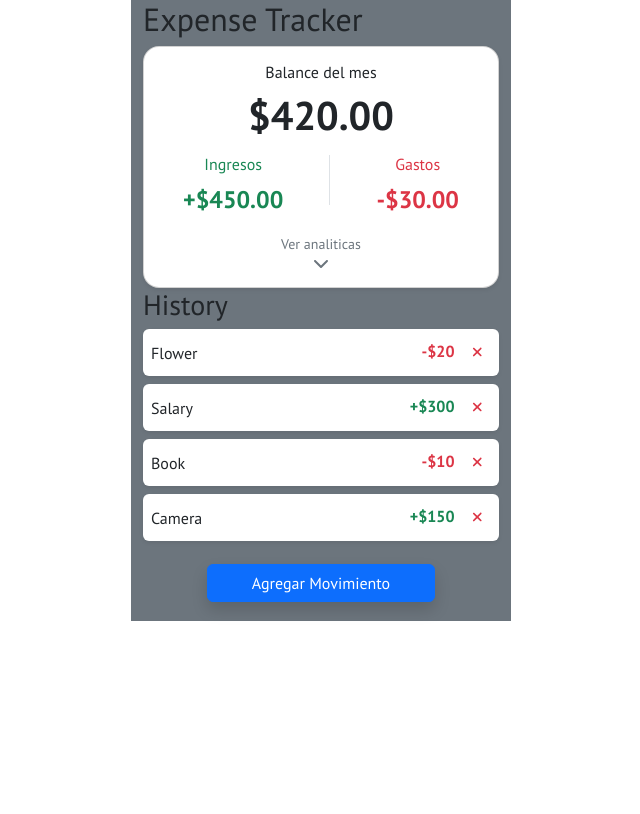
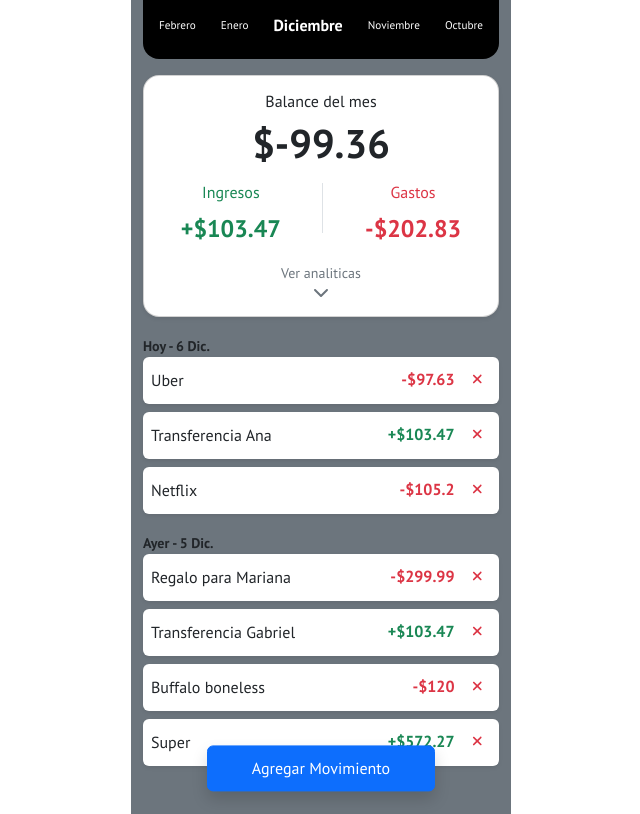
Before and after one commit to ArmandLord/disrupcion-challenge, a React (Vite) app: page / in a window 1280 px wide. Shown: the whole page, without its empty margins (319-959 px from the left). Built offline with nearby package versions, Linux system fonts and the light colour scheme.

Commit message:
imp: add header

```diff
--- a/src/App.tsx
+++ b/src/App.tsx
@@ -15,7 +15,7 @@ const App = () => {
     <GlobalProvider>
       <ContainerApp>
         <Header />
-        <div className="card p-3 shadow-sm rounded-4">
+        <div className="card p-3 shadow-sm rounded-4 mb-3">
           <Balance />
           <IncomeExpenses />
         </div>
--- a/src/components/AddTransaction.tsx
+++ b/src/components/AddTransaction.tsx
@@ -1,5 +1,4 @@
 import { useAddTransaction } from "../hooks/useAddTransaction";
-import { useState } from "react";
 
 export const AddTransaction = () => {
   const {
@@ -18,6 +17,7 @@ export const AddTransaction = () => {
         className="btn btn-primary shadow"
         style={{
           width: "60%",
+          padding: ".6rem",
           position: "absolute",
           bottom: "0",
           left: "50%",
--- a/src/components/Header.tsx
+++ b/src/components/Header.tsx
@@ -1,7 +1,34 @@
 export const Header = () => {
+  const months = [
+    "Febrero",
+    "Enero",
+    "Diciembre",
+    "Noviembre",
+    "Octubre",
+    "Septiembre",
+    "Agosto",
+    "Julio",
+    "Junio",
+    "Mayo",
+    "Abril",
+    "Marzo",
+  ];
   return (
-    <>
-      <h2>Expense Tracker</h2>
-    </>
+    <header className="d-flex justify-content-between align-items-center p-3 mb-3 bg-black rounded-bottom-4">
+      {months.slice(0, 5).map((month, index) => {
+        return (
+          <h5
+            key={index}
+            style={{
+              color: "white",
+              fontSize: month === "Diciembre" ? "1rem" : ".7rem",
+              fontWeight: month === "Diciembre" ? "bold" : "normal",
+            }}
+          >
+            {month}
+          </h5>
+        );
+      })}
+    </header>
   );
 };
--- a/src/components/TransactionList.tsx
+++ b/src/components/TransactionList.tsx
@@ -1,23 +1,43 @@
 import { useContext } from "react";
 import { GlobalContext } from "../context/GlobalState";
 import { Transaction } from "./Transaction";
+import { TypeInitialState } from "../interfaces/TransactionInterfaces";
 
 export const TransactionList = () => {
   const { transactions } = useContext(GlobalContext);
 
+  const oldTransactions: TypeInitialState = {
+    transactions: [
+      { id: 1, text: "Regalo para Mariana", amount: -299.99 },
+      { id: 2, text: "Transferencia Gabriel", amount: 103.47 },
+      { id: 3, text: "Buffalo boneless", amount: -120.0 },
+      { id: 4, text: "Super", amount: 572.27 },
+    ],
+  };
+
   if (transactions.length === 0) {
-    return <p>No transactions</p>;
+    return (
+      <div className="card p-3 shadow-sm rounded-4 mb-5 text-center">
+        <p>Sin transacciones recientes</p>
+      </div>
+    );
   }
 
   return (
     <div
       style={{
-        marginBottom: "5rem",
+        marginBottom: "3rem",
       }}
     >
-      <h3>History</h3>
+      <small className="fw-bold">Hoy - 6 Dic.</small>
       <ul className="list-unstyled">
         {transactions.map((transaction) => (
+          <Transaction key={transaction.id} transaction={transaction} />
+        ))}
+      </ul>
+      <small className="fw-bold">Ayer - 5 Dic.</small>
+      <ul className="list-unstyled">
+        {oldTransactions.transactions.map((transaction) => (
           <Transaction key={transaction.id} transaction={transaction} />
         ))}
       </ul>
--- a/src/context/GlobalState.tsx
+++ b/src/context/GlobalState.tsx
@@ -10,10 +10,9 @@ import {
 // Initial State
 const initialState: TypeInitialState = {
   transactions: [
-    { id: 1, text: "Flower", amount: -20 },
-    { id: 2, text: "Salary", amount: 300 },
-    { id: 3, text: "Book", amount: -10 },
-    { id: 4, text: "Camera", amount: 150 },
+    { id: 1, text: "Uber", amount: -97.63 },
+    { id: 2, text: "Transferencia Ana", amount: 103.47 },
+    { id: 3, text: "Netflix", amount: -105.2 },
   ],
 };
 
```
